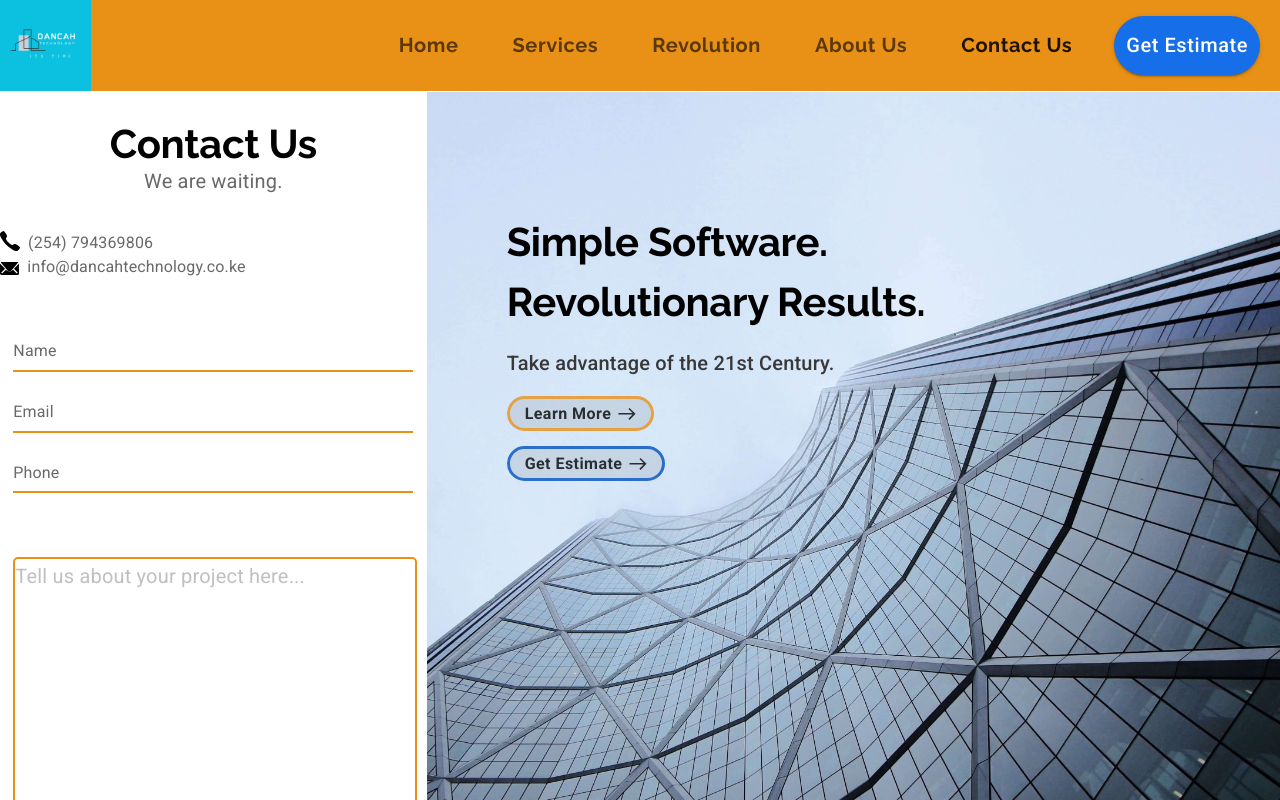
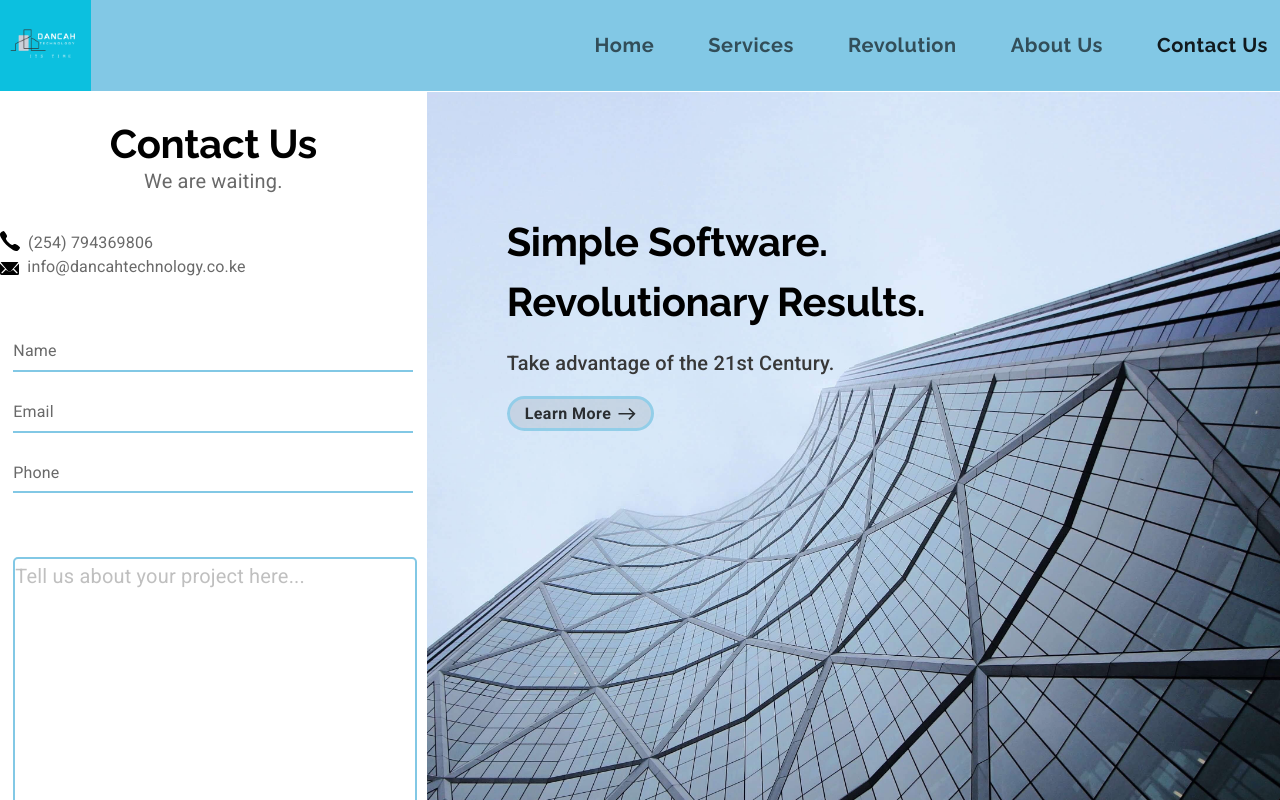
Before and after one commit to riqu-eza/dancahportal, a React (Create React App) app: page /contact in a window 1280 px wide. Shown: the top 800 px of the page. Built offline with nearby package versions, Linux system fonts and the light colour scheme.

Commit message:
updated the site

```diff
--- a/src/components/LandingPage.js
+++ b/src/components/LandingPage.js
@@ -132,7 +132,6 @@ const useStyles = makeStyles((theme) => ({
     backgroundRepeat: "no-repeat",
     height: "100%",
     width: "100%",
-
   },
   revolutionCard: {
     position: "absolute",
@@ -211,7 +210,8 @@ const LandingPage = (props) => {
         >
           <Grid item md className={classes.heroTextContainer}>
             <Typography variant="h2" align="center">
-              IT`S TIME
+              You’ve stepped into the workshop of minds where need gave birth
+              to new-age infrastructure.{" "}
             </Typography>
             <Grid
               container
@@ -219,7 +219,7 @@ const LandingPage = (props) => {
               className={classes.buttonContainer}
             >
               <Grid item>
-                <Button
+                {/* <Button
                   component={Link}
                   to="/estimate"
                   onClick={() => {
@@ -231,7 +231,7 @@ const LandingPage = (props) => {
                   className={classes.estimate}
                 >
                   Get Estimate
-                </Button>
+                </Button> */}
               </Grid>
               <Grid item>
                 <Button
--- a/src/components/ui/CallToAction.js
+++ b/src/components/ui/CallToAction.js
@@ -111,7 +111,7 @@ const CallToAction = (props) => {
               <ButtonArrow width={25} height={18} fill="black" />
             </Button>
           </Grid>
-          <Grid item>
+          {/* <Grid item>
             <Button
               component={Link}
               to="/estimate"
@@ -125,7 +125,7 @@ const CallToAction = (props) => {
               Get Estimate
               <ButtonArrow width={25} height={18} fill="black" />
             </Button>
-          </Grid>
+          </Grid> */}
         </Grid>
       </Grid>
       {/* HINT: a background image can be set directly on the Grid Container
--- a/src/components/ui/Header.js
+++ b/src/components/ui/Header.js
@@ -77,7 +77,7 @@ const useStyles = makeStyles((theme) => ({
     },
   },
   menu: {
-    backgroundColor: theme.palette.common.orange,
+    backgroundColor: theme.palette.common.blue,
     marginTop: "7px",
   },
   menuItem: {
@@ -108,7 +108,7 @@ const useStyles = makeStyles((theme) => ({
     },
   },
   drawer: {
-    backgroundColor: theme.palette.common.orange,
+    backgroundColor: theme.palette.common.blue,
   },
   drawerItem: {
     ...theme.typography.tab,
@@ -139,7 +139,7 @@ const useStyles = makeStyles((theme) => ({
     zIndex: theme.zIndex.modal + 1,
   },
   accordian: {
-    backgroundColor: theme.palette.common.orange,
+    backgroundColor: theme.palette.common.blue,
     "&.Mui-expanded": {
       margin: 0,
       borderBottom: 0,
@@ -158,7 +158,7 @@ const useStyles = makeStyles((theme) => ({
     textDecoration: "none",
   },
   accordianSummary: {
-    backgroundColor: theme.palette.common.orange,
+    backgroundColor: theme.palette.common.blue,
     "&:hover": {
       backgroundColor: "rgba(0, 0, 0, 0.08)",
     },
@@ -435,7 +435,7 @@ const iOS = /iPad|iPhone|iPod/.test(navigator.userAgent);
           />
         ))}
       </Tabs>
-      <Button
+      {/* <Button
         onClick={() => props.setValue(5)}
         component={Link}
         to="/estimate"
@@ -444,7 +444,7 @@ const iOS = /iPad|iPhone|iPod/.test(navigator.userAgent);
         className={classes.button}
       >
         Get Estimate
-      </Button>
+      </Button> */}
 
       <Popper
         open={openMenu}
--- a/src/components/ui/Theme.js
+++ b/src/components/ui/Theme.js
@@ -1,7 +1,7 @@
 import { createTheme } from "@material-ui/core/styles";
 
 const blue = "#166EE9";
-const orange = "#E99116";
+const orange = "#82C8E5";
 const hoverBlue = "#0050C0";
 const linkColor = "#000000";
 const mygrey = "#696969";
```
Also changed, not shown: src/assets/logo1.png (renamed from src/assets/Logo.png), 1 other file (tests, documents, lock files or other folders).
